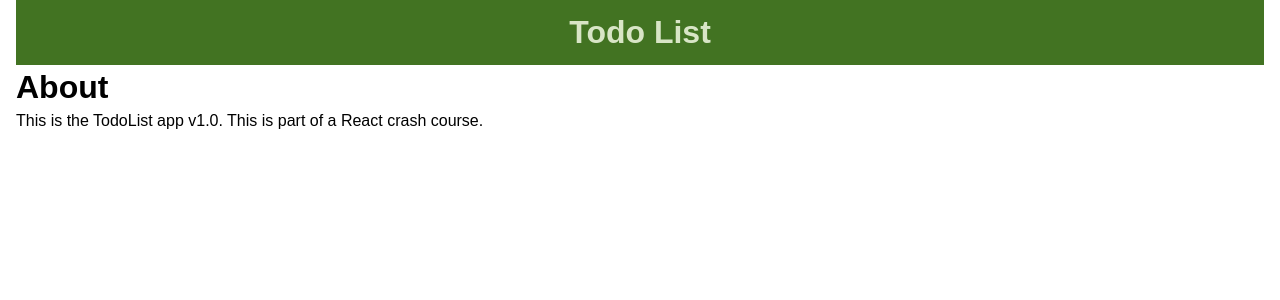
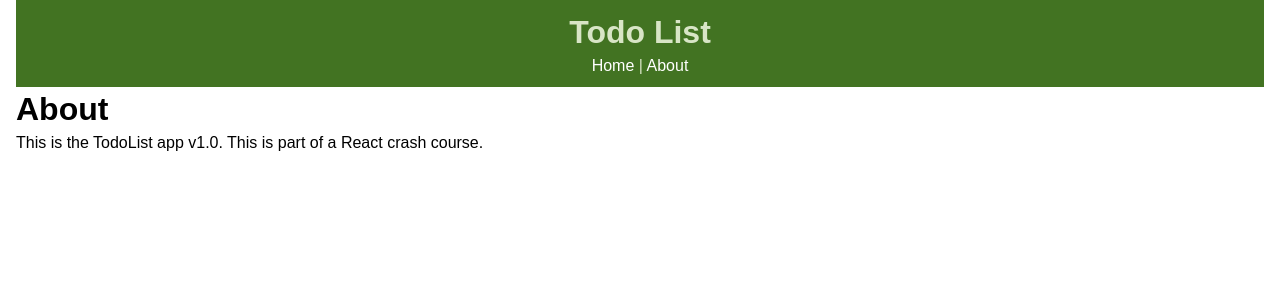
Before and after one commit to jubilantdeenie/todo-app, a React (Create React App) app: page /about in a window 1280 px wide. Shown: the top 300 px of the page. Built offline with nearby package versions, Linux system fonts and the light colour scheme.

Commit message:
add About

```diff
--- a/src/components/layout/Header.js
+++ b/src/components/layout/Header.js
@@ -1,9 +1,13 @@
 import React from 'react';
+import { Link } from 'react-router-dom'
 
 function Header() {
     return (
         <header style={headerStyle}>
             <h1>Todo List</h1>
+            <Link style={linkStyle} to="/">Home</Link> | <Link
+            style={linkStyle}
+            to="/about">About</Link>
         </header>
     )
 }
@@ -15,4 +19,9 @@
     padding: '10px'
 }
 
+const linkStyle = {
+    color: '#fff',
+    textDecoration: 'none'
+}
+
 export default Header
```
